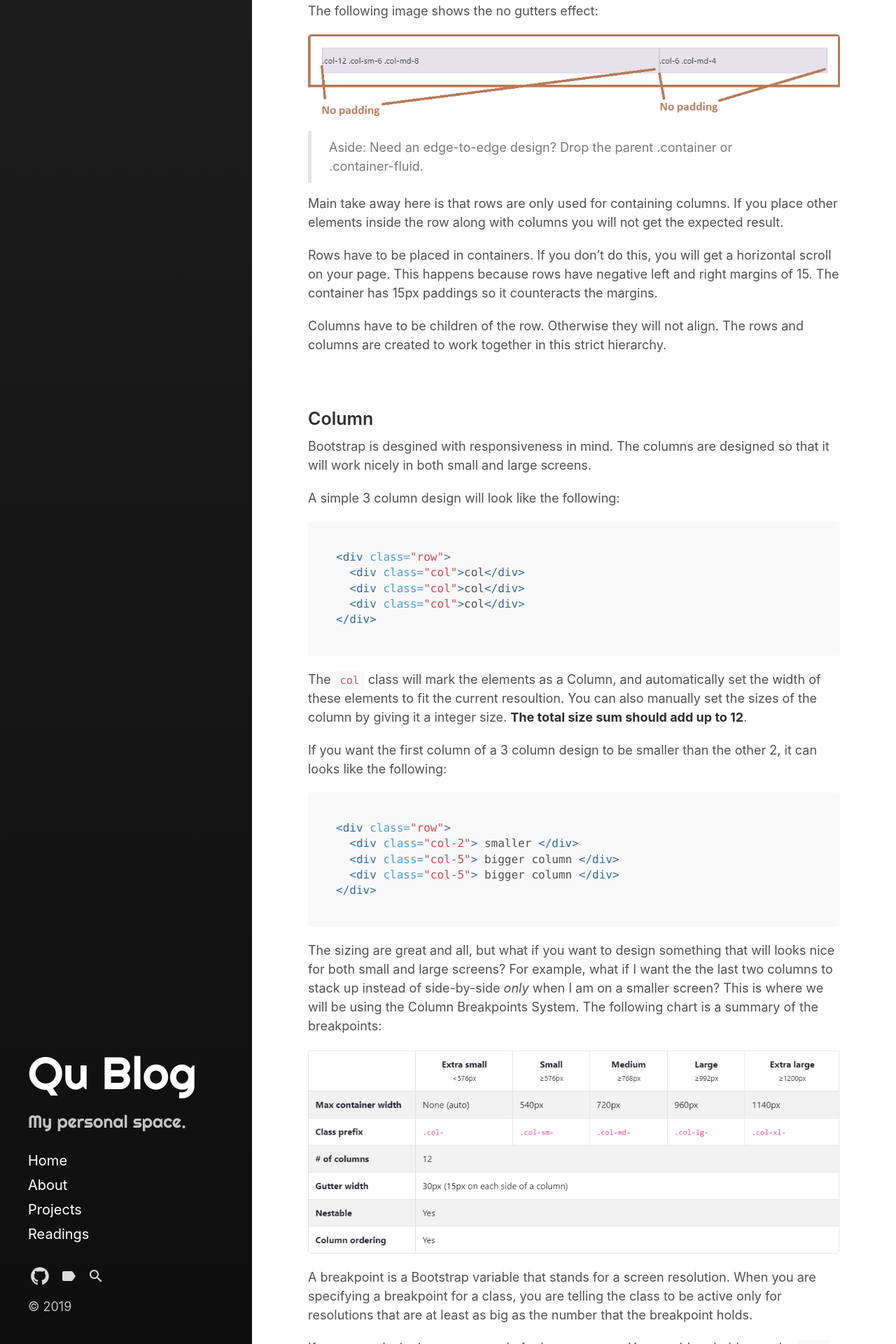
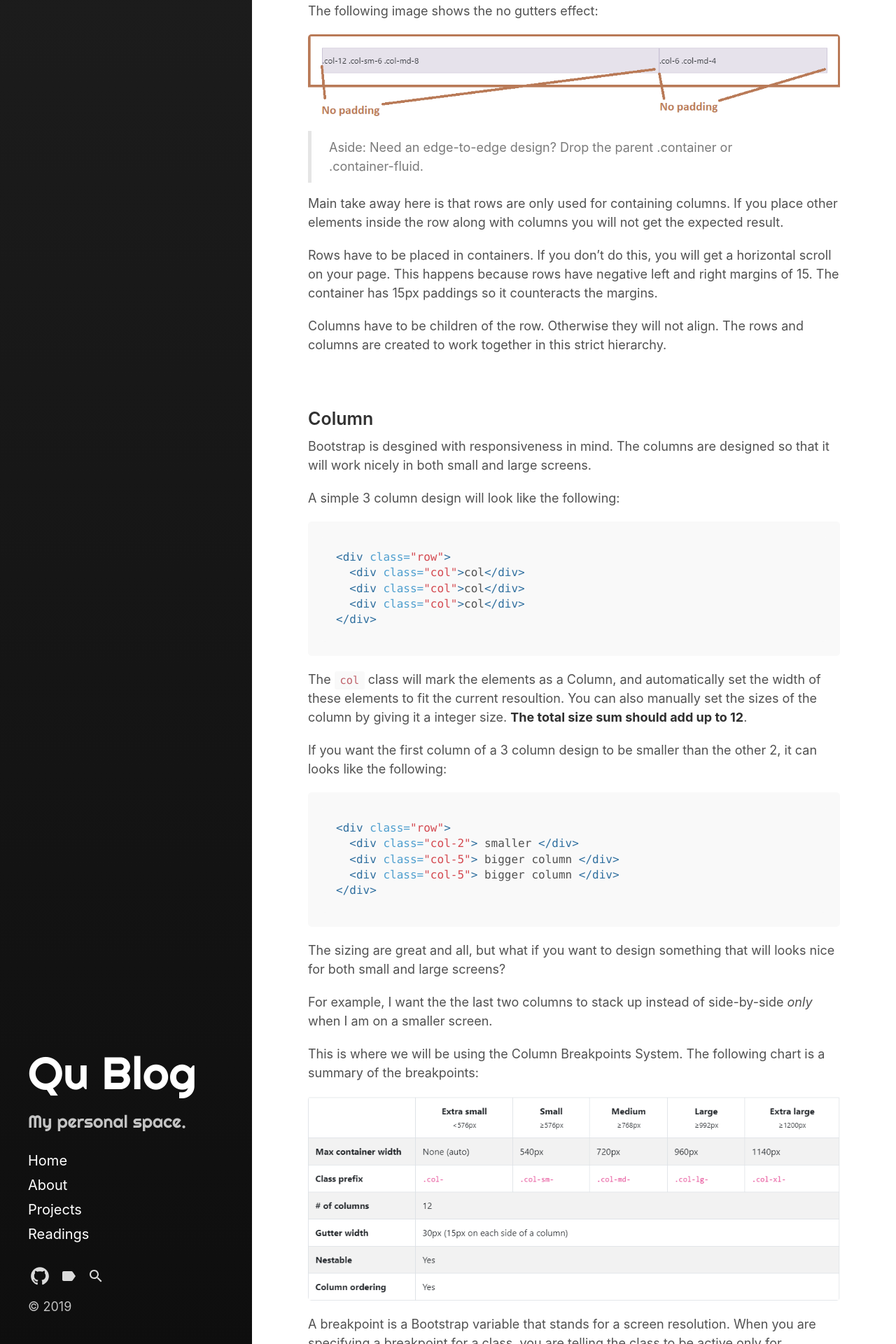
Before and after one commit to yiqu/yiqu.github.io, a Jekyll site: the page built from _posts/2019-10-12-bootstrap-columns.md, in a window 1280 px wide. Shown: the part 3080-5000 px from the top of the page at 70% size. Built offline with Jekyll 4.4.1, drawn with Linux system fonts in a browser that asks for light colours; some web fonts are replaced; some of the changed text lies outside the part shown.

Commit message:
Update 2019-10-12-bootstrap-columns.md

````diff
--- a/_posts/2019-10-12-bootstrap-columns.md
+++ b/_posts/2019-10-12-bootstrap-columns.md
@@ -136,7 +136,11 @@
 </div>
 ```
 
-The sizing are great and all, but what if you want to design something that will looks nice for both small and large screens? For example, what if I want the the last two columns to stack up instead of side-by-side *only* when I am on a smaller screen?
+The sizing are great and all, but what if you want to design something that will looks nice for both small and large screens?
+
+For example, I want the the last two columns to stack up instead of side-by-side *only* when I am on a smaller screen.
+
+
 This is where we will be using the Column Breakpoints System. The following chart is a summary of the breakpoints:
 
 ![alt text][chart]
@@ -154,7 +158,7 @@
 
 [bp-1]: https://raw.githubusercontent.com/yiqu/yiqu.github.io/master/assets/images/bp-1.png "chart"
 
-This behavior is what makes the breakpoints so powerful. Depending on the resoultion you are designing for, you can set different
-breakpoints for your columns.
+**This behavior is what makes the breakpoints so powerful. Depending on the resoultion you are designing for, you can set different
+breakpoints for your columns**.
 
 There are a lot more to the breakpoints and columns on the official [Bootstrap Documentation] (https://getbootstrap.com/docs/4.0/layout/grid/). Make sure you head over there and check out rest of the features!
````
Also changed, not shown: other parts of _posts/2019-10-12-bootstrap-columns.md (+1 -1 lines).
